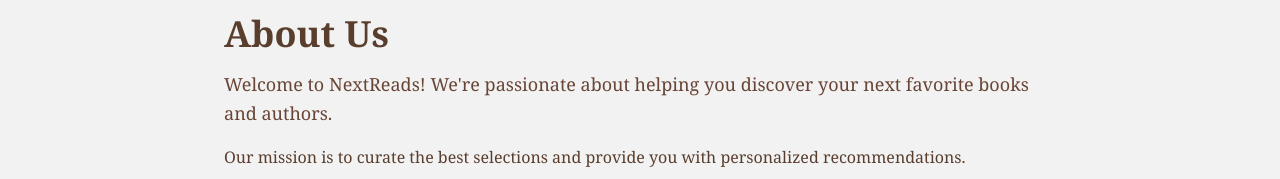
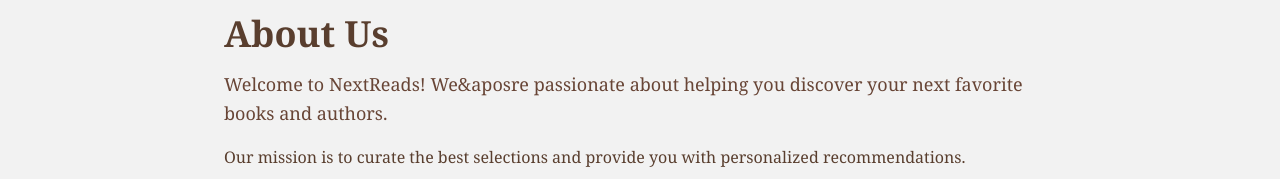
Before and after one commit to ivapleic/HCI, a Next.js app in the folder next-read-app/: page /about in a window 1280 px wide. Shown: the part 121-300 px from the top of the page. Built offline with nearby package versions, Linux system fonts and the light colour scheme.

Commit message:
deploy try 3

```diff
--- a/next-read-app/src/app/about/page.tsx
+++ b/next-read-app/src/app/about/page.tsx
@@ -3,7 +3,7 @@ export default function AboutPage() {
     <main className="max-w-4xl mx-auto p-8">
       <h1 className="text-4xl font-bold mb-4 text-[#593E2E]">About Us</h1>
       <p className="text-lg leading-relaxed text-[#684536]">
-        Welcome to NextReads! We're passionate about helping you discover your next favorite books and authors.
+        Welcome to NextReads! We&aposre passionate about helping you discover your next favorite books and authors.
       </p>
       <p className="mt-4 text-[#593E2E]">
         Our mission is to curate the best selections and provide you with personalized recommendations.
--- a/next-read-app/src/app/books/page.tsx
+++ b/next-read-app/src/app/books/page.tsx
@@ -38,7 +38,7 @@ const BooksPage = () => {
         }
 
         // Za svaku knjigu dohvatiti autora
-        for (let book of fetchedBooks) {
+        for (const book of fetchedBooks) {
           if (book.fields.author) {
             const author = await GetAuthorById(book.fields.author.sys.id); // Dohvati autora na temelju ID-a
             book.fields.authorDetails = author; // Dodaj detalje autora u knjigu
--- a/next-read-app/src/app/components/SearchBar/SearchBar.tsx
+++ b/next-read-app/src/app/components/SearchBar/SearchBar.tsx
@@ -163,7 +163,7 @@ export default function SearchBar({ className = "" }: SearchBarProps) {
                 handleSearch();
               }}
             >
-              Show all results for "{query}"
+              Show all results for &quot{query}&quot
             </li>
           )}
         </ul>
--- a/next-read-app/src/app/components/UserIcon/UserIcon.tsx
+++ b/next-read-app/src/app/components/UserIcon/UserIcon.tsx
@@ -6,12 +6,10 @@ import Link from "next/link";
 import { useAuth } from "../../../lib/AuthContext";
 
 const ProfileIcon = () => {
-  const { user, logout } = useAuth(); // koristimo logout iz konteksta
+  const { user, logout } = useAuth();
   const router = useRouter();
   const [dropdownOpen, setDropdownOpen] = useState(false);
   const dropdownRef = useRef<HTMLDivElement>(null);
-
-  if (!user || !user.id) return null;
 
   useEffect(() => {
     function handleClickOutside(event: MouseEvent) {
@@ -26,6 +24,8 @@ const ProfileIcon = () => {
     return () => document.removeEventListener("mousedown", handleClickOutside);
   }, []);
 
+  if (!user || !user.id) return null;
+
   const handleLogout = () => {
     logout();
     setDropdownOpen(false);
@@ -35,7 +35,7 @@ const ProfileIcon = () => {
   const initials = user.fullName
     ? user.fullName
         .split(" ")
-        .map((w) => w[0])
+        .map((w) => w)
         .join("")
         .toUpperCase()
     : "?";
--- a/next-read-app/src/app/contact/page.tsx
+++ b/next-read-app/src/app/contact/page.tsx
@@ -3,7 +3,7 @@ export default function ContactPage() {
     <main className="max-w-4xl mx-auto p-8">
       <h1 className="text-4xl font-bold mb-4 text-[#593E2E]">Contact Us</h1>
       <p className="text-lg leading-relaxed text-[#684536] mb-4">
-        We'd love to hear from you! Reach out with questions, suggestions, or feedback.
+        We&aposd love to hear from you! Reach out with questions, suggestions, or feedback.
       </p>
       <form className="space-y-4 max-w-md">
         <label className="block">
--- a/next-read-app/src/lib/categoriesApi.tsx
+++ b/next-read-app/src/lib/categoriesApi.tsx
@@ -41,7 +41,7 @@ export async function addBookToUserCategory(
       };
     } else {
       // Polja su nizovi linkova
-      let currentBooks: any[] = Array.isArray(userEntry.fields[contentfulField]?.["en-US"])
+      const currentBooks: any[] = Array.isArray(userEntry.fields[contentfulField]?.["en-US"])
         ? userEntry.fields[contentfulField]["en-US"]
         : [];
 
```
